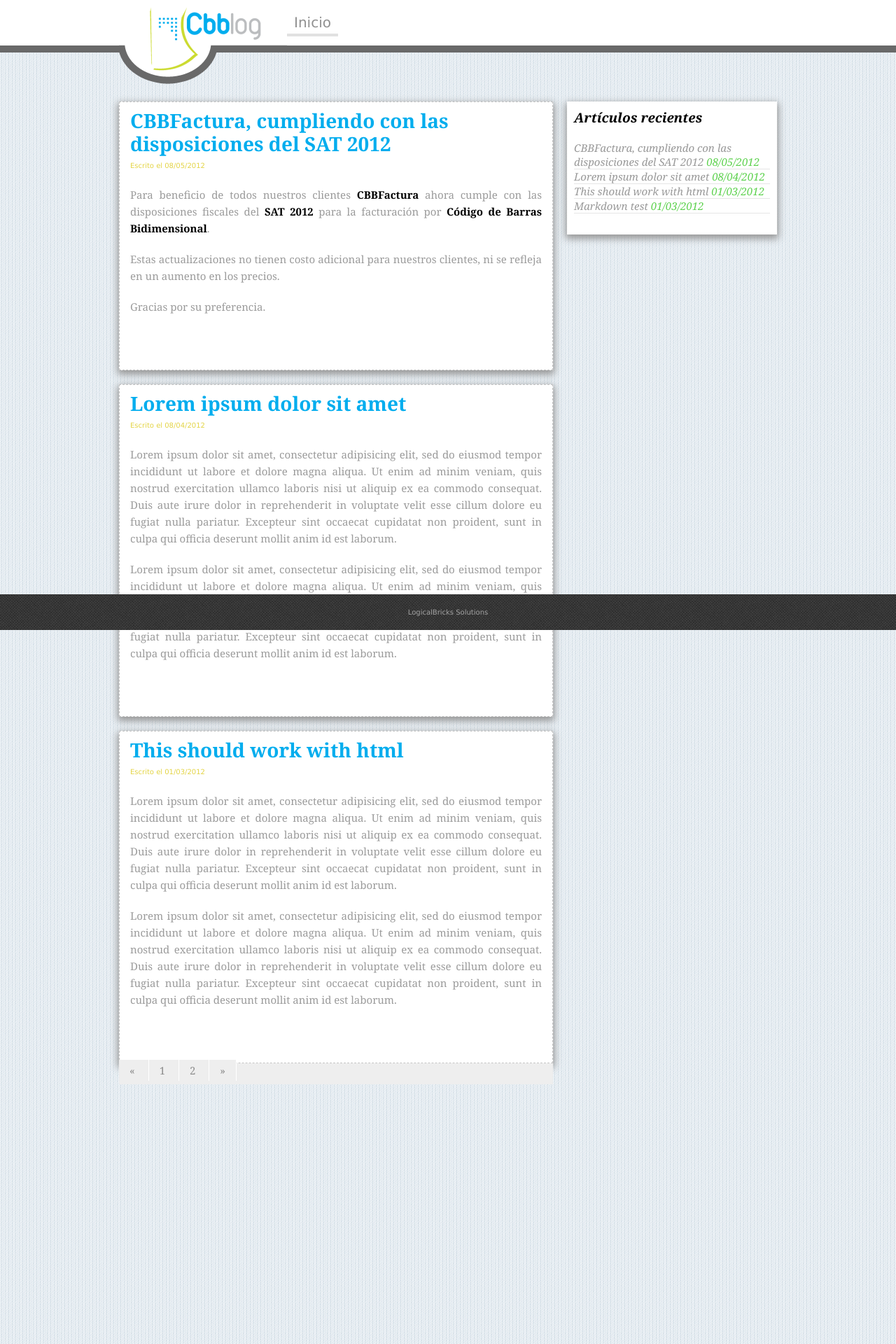
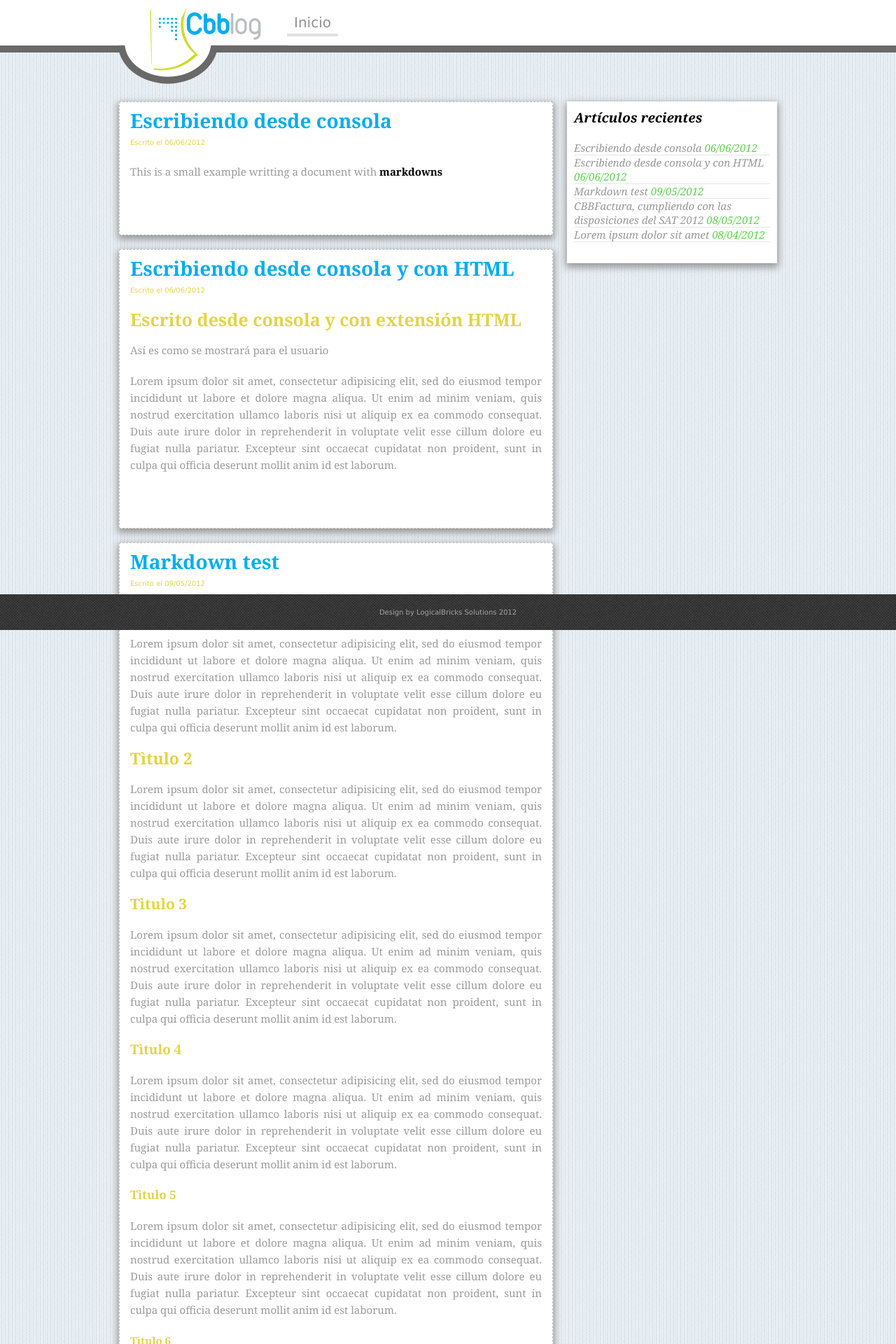
Before and after one commit to LogicalBricks/cbblog, a Jekyll site: the page built from index.html, in a window 1280 px wide. Shown: the top 1920 px of the page at 70% size. Built offline with Jekyll 4.4.1, drawn with Linux system fonts in a browser that asks for light colours; the list of posts is cut into pages by our own code; some of the changed text lies outside the part shown.

Commit message:
Agregados algunos markdowns
Se agregaron algunos archivos con la extensión markdown para ver su
funcionamiento con la paginación

```diff
--- a/_includes/footer.html
+++ b/_includes/footer.html
@@ -1,3 +1,3 @@
 <div id="footer">
-	<a href="http://logicalbricks.com">LogicalBricks Solutions</a>
+	<a href="http://logicalbricks.com">Design by LogicalBricks Solutions 2012</a>
 </div>
--- a/_includes/post.html
+++ b/_includes/post.html
@@ -1,6 +1,7 @@
 <div class="">
   <div class="entry">
-    <h2 class="title">{{ post.title }}</h2>
+    <!-- <h2 class="title">{{ post.title }}</h2> -->
+    <h2 class="title"><a href="{{ post.url }}">{{ post.title }}</a></h2>
     <div class="byline">Escrito el {{ post.date | date:"%d/%m/%Y" }}</div>
 
     <div class="body">
--- /dev/null
+++ b/_posts/2012-06-06-escribiendo-desde-consola-y-con-html.html
@@ -0,0 +1,8 @@
+---
+layout: post
+title: Escribiendo desde consola y con HTML
+---
+<h1>Escrito desde consola y con extensión HTML</h1>
+<p>Así es como se mostrará para el usuario</p>
+
+<p>Lorem ipsum dolor sit amet, consectetur adipisicing elit, sed do eiusmod tempor incididunt ut labore et dolore magna aliqua. Ut enim ad minim veniam, quis nostrud exercitation ullamco laboris nisi ut aliquip ex ea commodo consequat. Duis aute irure dolor in reprehenderit in voluptate velit esse cillum dolore eu fugiat nulla pariatur. Excepteur sint occaecat cupidatat non proident, sunt in culpa qui officia deserunt mollit anim id est laborum.</p>
--- /dev/null
+++ b/_posts/2012-06-06-escribiendo-desde-consola.markdown
@@ -0,0 +1,5 @@
+---
+layout: post
+title: Escribiendo desde consola
+---
+This is a small example writting a document with **markdowns**
--- a/css/style.css
+++ b/css/style.css
@@ -27,12 +27,20 @@ div.logo{
 	margin-bottom: 80px;
 }
 
-h2.title{
+h2.title, h2.title a{
 	color: #00ADEE;
 	font-size: 28px;
 	font-width: 500;
 	line-height: 33px;
 	margin: 0;
+}
+
+h2.title a{
+	text-decoration: none;
+}
+
+h2.title a:hover{
+	color: #009AD5;
 }
 
 .byline{
--- a/index.html
+++ b/index.html
@@ -7,11 +7,6 @@ site:
 ---
 {% assign hide_extended = true %}
 
-<!-- {% for post in site.posts limit:3 %}
-{% include post.html %}
-{% endfor %} -->
-
-<!-- This only works with html, this doesn't work with markdown files -->
 {% for post in paginator.posts %}
 {% include post.html %}
 {% endfor %}
@@ -44,7 +39,7 @@ site:
 
 		{% if count == paginator.page %}
 		<li class="current">
-			<a href=""">{{count}}</a>
+			<a href="">{{count}}</a>
 		</li>
 		{% else %}
 		<li>
```
Also changed, not shown: _posts/2012-05-08-cbbfactura-cumpliendo-con-las-disposiciones-del-sat-2012.html (renamed from _posts/2012-05-08-cbbfactura-cumpliendo-con-las-disposiciones-del-sat-2012.md), _posts/2012-05-09-markdown-test.html (renamed from _posts/2012-03-01-markdown-test.html).
